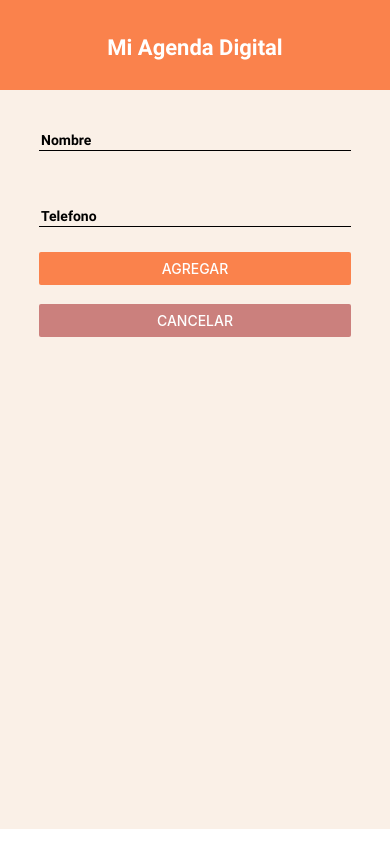
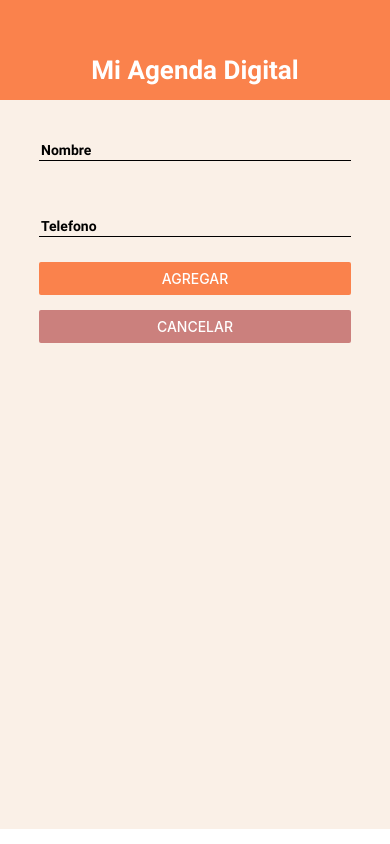
Before and after one commit to Alexx73/agenda-react-native, a React Native app: screen / in a window 390 px wide. Both pictures are taken after a click on the button "AGREGAR CONTACTO". Built offline with nearby package versions, Linux system fonts and the light colour scheme.

Commit message:
codigo limpio, errores de emulador arreglados

```diff
--- a/App.js
+++ b/App.js
@@ -10,7 +10,7 @@ import Header from './components/Header/Header'
 import { useFonts } from 'expo-font';
 import AppLoading from 'expo-app-loading';
 
-import colors from './constants/colors';
+import Colors from './constants/Colors';
 import { FontAwesome5 } from '@expo/vector-icons';
 
 export default function App() {
@@ -85,27 +85,20 @@ export default function App() {
 
     // ******  Validacion de entrade de texto ******
     setTextInput(text.replace(/[^a-z & A-Z]/g, ''))
-
-
    }
 
    const handleTelInputText = (text) => {
 
         // ******  Validacion  numerica ******
     setTelInput(text.replace(/[^0-9]/g, ''))
-
    }
 
    let content = <View  >
-                              <Text style={styles.lista } >Lista de Contactos</Text>
-
+                      <Text style={styles.lista } >Lista de Contactos</Text>
                     { numContactos == 0 ?(
                       <View>
-                        <Text style={{    textAlign: 'center', marginTop:5, padding:5, fontFamily: colors.fontDef, fontSize:16}}>No hay Contactos para mostrar    </Text>
-
+                        <Text style={{    textAlign: 'center', marginTop:5, padding:5, fontFamily: Colors.fontDef, fontSize:16}}>No hay Contactos para mostrar    </Text>
                         <FontAwesome5  name="sad-cry" size={34} color="red" style={{ textAlign: 'center', padding: 5}} />
-
-
                       </View>
 
                     ) : null }
@@ -114,20 +107,14 @@ export default function App() {
                               itemList={itemList}
                               handleOnDelete={handleOnDelete}>
                               numContactos={numContactos}
-
                   </List>
 
                   <View style={ styles.inputContainer} >
                       <Button onPress={handleAregarContacto }
                           title='Agregar Contacto'
-                          color={ colors.primary }/>
+                          color={ Colors.primary }/>
                   </View>
-
-
                 </View>
-
-
-
 
   if (mostrarContactos) {
     content = <AddItem
@@ -153,46 +140,15 @@ export default function App() {
             <Header title="Mi Agenda Digital" />
             { content }
 
-            {/* <Button onPress={handleAregarContacto }
-            title='Agregar Contacto'
-            color={ colors.primary }/> */}
-
-
-
-              {/* // ********  Input   ****** */}
-        {/* <AddItem
-        textInput={textInput}
-        handleChangeText={handleChangeText}
-        telInput={telInput}
-        handleTelInputText={handleTelInputText}
-        handleonPress={handleonPress}
-
-        /> */}
-        {/* <Text>funciona</Text> */}
-
-
-      {/* ***** Lista ***** */}
-      {/* // item={item} */}
-
-      {/* <List
-      itemList={itemList}
-      handleOnDelete={handleOnDelete}
-      >
-      </List> */}
 
 
         {/* Ventana Modal */}
-
         <Modal2
         modalVisible={modalVisible}
         handleConfirmDelete={handleConfirmDelete}
         itemSelected={itemSelected}
-
         >
-
         </Modal2>
-
-
       <StatusBar style="auto" />
     </View>
   );
@@ -209,13 +165,11 @@ const styles = StyleSheet.create({
     marginBottom: 15,
     fontFamily: 'Roboto-Bold',
     flex:1,
-    backgroundColor: colors.bg1
-
-
+    backgroundColor: Colors.bg1
   },
 
   lista: {
-    backgroundColor: colors.bg1 ,
+    backgroundColor: Colors.bg1 ,
     padding: 8,
     fontWeight: 'bold',
     width: '100%',
--- a/components/AddItem/AddItem.js
+++ b/components/AddItem/AddItem.js
@@ -2,7 +2,7 @@ import React from 'react'
 import { TextInput, Text, Button, View } from 'react-native'
 
 import styles from './styles'
-import colors from '../../constants/colors'
+import Colors from '../../constants/Colors'
 
 function AddItem ({ textInput, handleChangeText, telInput, handleTelInputText, handleonPress, handleCancelarContacto })  {
     return (
@@ -33,16 +33,17 @@ function AddItem ({ textInput, handleChangeText, telInput, handleTelInputText, h
             keyboardType="phone-pad"
 
              />
+            <View style={{ marginBottom:15 }} >
+                <Button onPress={handleonPress}
+                title='Agregar'
+                color={ Colors.primary }/>
+            </View>
 
-            <Button onPress={handleonPress}
-            title='Agregar'
-            color={ colors.primary }/>
 
-            <br></br>
 
             <Button onPress={handleCancelarContacto}
             title='Cancelar'
-            color={ colors.accent }/>
+            color={ Colors.accent }/>
             </View>
         </View>
     )
--- a/components/AddItem/styles.js
+++ b/components/AddItem/styles.js
@@ -1,6 +1,6 @@
 import { StyleSheet } from "react-native";
 
-import colors from "../../constants/colors";
+import Colors from "../../constants/Colors";
 
 const styles = StyleSheet.create({
     container: {
@@ -11,7 +11,7 @@ const styles = StyleSheet.create({
 
       titleContainer: {
         width: '100%',
-        backgroundColor: colors.primary,
+        backgroundColor: Colors.primary,
         marginTop: 45,
         padding: 9,
       },
@@ -22,7 +22,7 @@ const styles = StyleSheet.create({
         textAlign: 'center',
         color: 'white',
         padding: 10,
-        fontFamily: colors.fontDef
+        fontFamily: Colors.fontDef
       },
 
       inputContainer: {
@@ -40,7 +40,7 @@ const styles = StyleSheet.create({
         padding: 2,
         marginBottom: 25,
         color: 'black',
-        fontFamily: colors.fontDef
+        fontFamily: Colors.fontDef
 
       },
     })
--- a/components/Header/Header.js
+++ b/components/Header/Header.js
@@ -1,13 +1,7 @@
 import React from 'react'
 import { View, Text, StyleSheet } from 'react-native'
 
-// import Colors from '../constants/Colors'
-
-// import Colors from './Colors'
-
-import Colors from '../../constants/colors'
-
-
+import Colors from '../../constants/Colors'
 
 function Header ({ title }) {
     return (
@@ -21,8 +15,8 @@ const styles = StyleSheet.create({
 
     header: {
         width: '100%',
-        height: 90,
-        paddingTop: 5,
+        height: 100,
+        paddingTop: 40,
         backgroundColor: Colors.primary,
         alignItems: 'center',
         justifyContent: 'center',
@@ -30,7 +24,7 @@ const styles = StyleSheet.create({
       },
       headerTitle: {
         // color: '#50514f',
-        fontSize: 22,
+        fontSize: 26,
         color: Colors.ButtonTextColor,
         fontFamily: 'Roboto-Bold'
       },
--- a/components/List/List.js
+++ b/components/List/List.js
@@ -3,7 +3,7 @@ import { View, FlatList, Text } from 'react-native'
 
 import { MaterialIcons } from '@expo/vector-icons';
 import styles from './styles';
-import colors from '../../constants/colors';
+import Colors from '../../constants/Colors';
 
 
 function List ({ itemList, item, handleOnDelete, numContactos  }) {
--- a/components/List/styles.js
+++ b/components/List/styles.js
@@ -1,17 +1,17 @@
 import { StyleSheet } from "react-native";
 
-import colors from "../../constants/colors";
+import Colors from "../../constants/Colors";
 
 const styles = StyleSheet.create({
 
   list: {
     height: '65%',
-    backgroundColor: colors.bg1
+    backgroundColor: Colors.bg1
   },
 
   cap: {
     textTransform: 'capitalize',
-    fontFamily: colors.font2
+    fontFamily: Colors.font2
 
 
   },
@@ -29,8 +29,8 @@ const styles = StyleSheet.create({
         // width: '80%',
         fontSize: 60,
         // fontWeight: 'bold' ,
-        fontFamily: colors.fontDef,
-        backgroundColor: colors.bg3
+        fontFamily: Colors.fontDef,
+        backgroundColor: Colors.bg3
 
       },
       bg1: {
```
